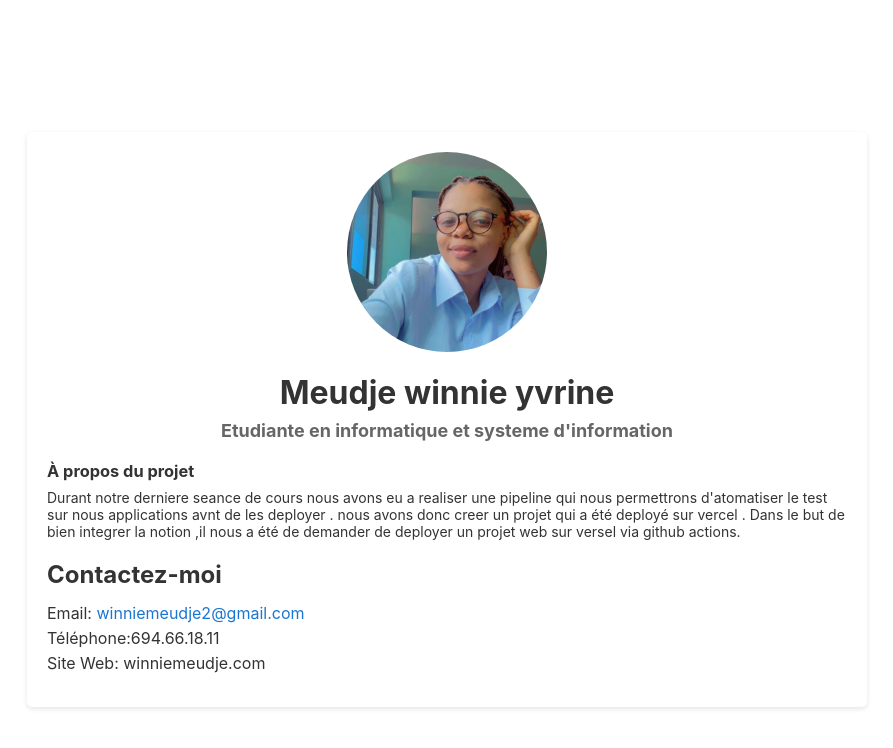
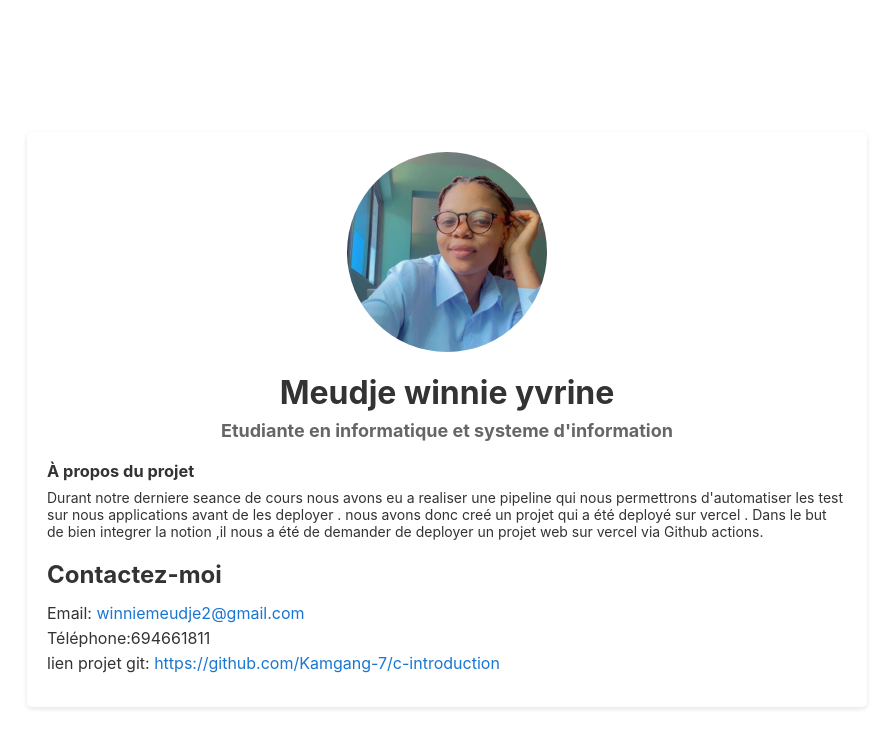
Before and after one commit to Kamgang-7/c-introduction, an Angular app: page / in a window 1280 px wide. Shown: the top 748 px of the page, without its empty margins (193-1086 px from the left). Built offline with nearby package versions, Linux system fonts and the light colour scheme.

Commit message:
core:modification de ma page html

```diff
--- a/src/app/app.component.html
+++ b/src/app/app.component.html
@@ -399,15 +399,15 @@
     </div>
     <div class="about">
       <h3 class="section-title">À propos du projet </h3>
-      <p class="description"> Durant notre derniere seance de cours nous avons eu a realiser une pipeline  qui nous permettrons d'atomatiser le test sur nous applications avnt de les deployer  . nous avons donc creer un projet qui a été deployé sur vercel  . Dans le but de bien integrer la notion ,il nous a été de demander de deployer un projet web sur versel via github actions.</p>
+      <p class="description"> Durant notre derniere seance de cours nous avons eu a realiser une pipeline  qui nous permettrons d'automatiser les test sur nous applications avant de les deployer  . nous avons donc creé un projet qui a été deployé sur vercel  . Dans le but de bien integrer la notion ,il nous a été de demander de deployer un projet web sur vercel via Github actions.</p>
     </div>
     <div class="contact">
       <h3 class="section-title">Contactez-moi</h3>
 
       <ul class="contact-list">
-        <li>Email: <a href="mailto:john@example.com">winniemeudje2@gmail.com</a></li>
-        <li>Téléphone:694.66.18.11</li>
-        <li>Site Web: winniemeudje.com</li>
+        <li>Email: <a href="winniemeudje2@gmail.com">winniemeudje2@gmail.com</a></li>
+        <li>Téléphone:694661811</li>
+        <li>lien projet git:  <a href="https://github.com/Kamgang-7/c-introduction">https://github.com/Kamgang-7/c-introduction</a></li>
       </ul>
     </div>
   </div>
```
